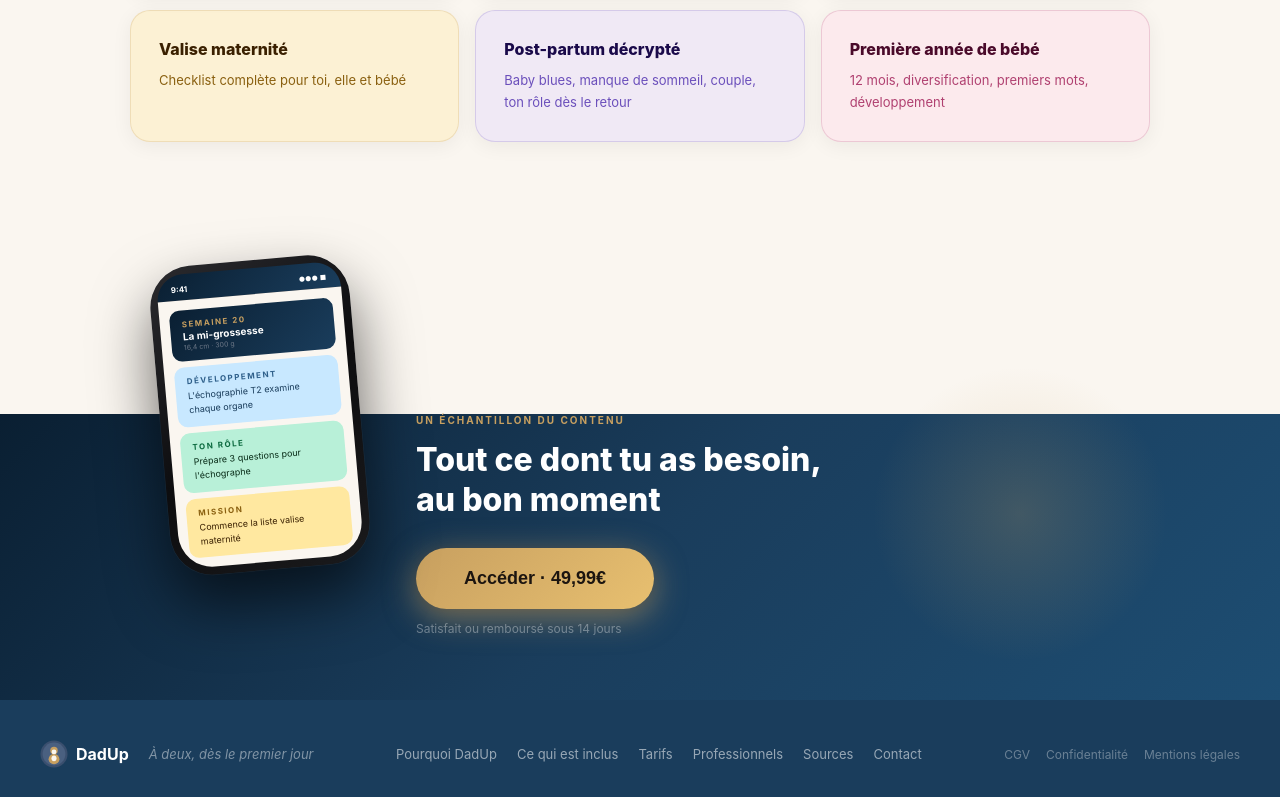
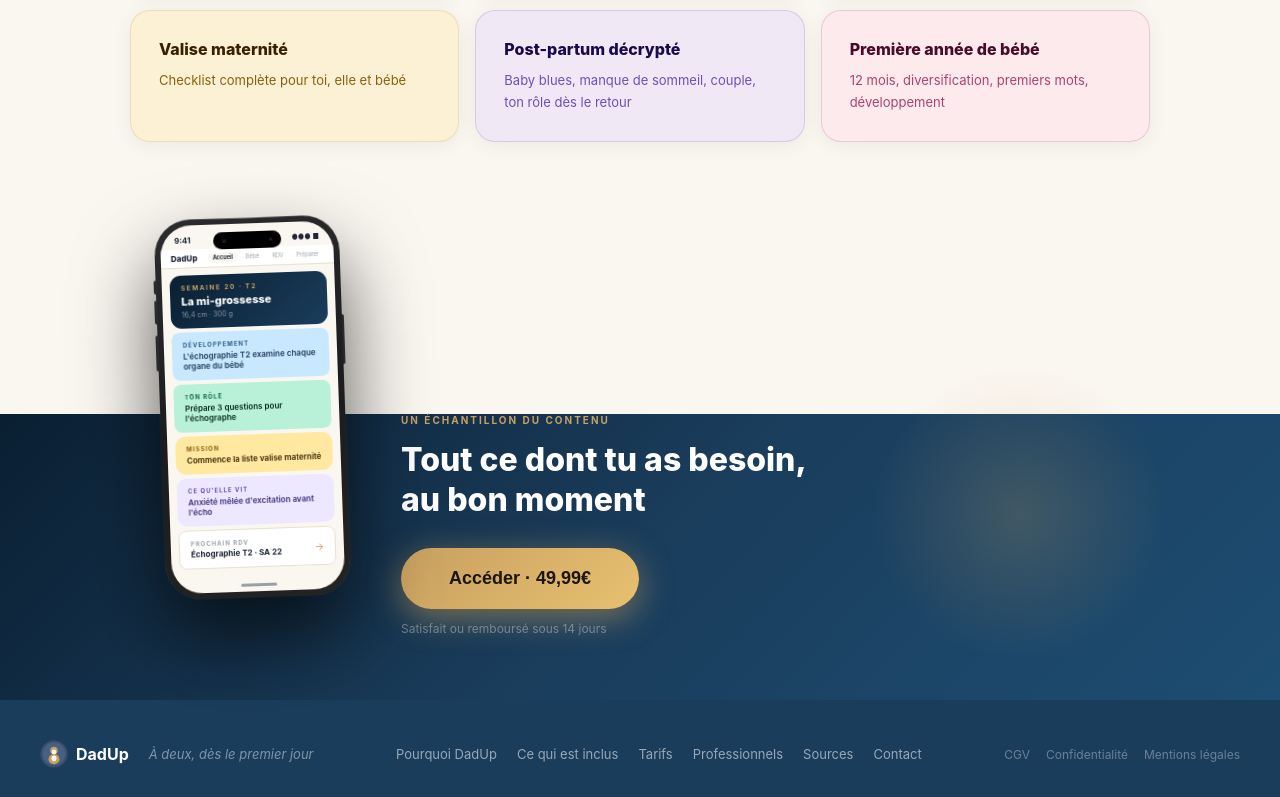
Before and after one commit to Julproject/dadup, a Next.js app: page /inclus in a window 1280 px wide. Shown: the part 633-1430 px from the top of the page. Built offline with nearby package versions, Linux system fonts and the light colour scheme.

Commit message:
Update page.tsx

```diff
--- a/app/inclus/page.tsx
+++ b/app/inclus/page.tsx
@@ -108,30 +108,67 @@ export default function InclusPage() {
           <div style={{position:'absolute', top:'-60px', right:'100px', width:'320px', height:'320px', borderRadius:'50%', background:'radial-gradient(circle,rgba(200,160,96,0.22) 0%,transparent 65%)', pointerEvents:'none'}}></div>
           <div style={{maxWidth:'960px', margin:'0 auto', display:'flex', alignItems:'center', gap:'56px', position:'relative', zIndex:1}}>
 
-            {/* iPhone mockup */}
-            <div style={{flexShrink:0, marginTop:'-220px', transform:'rotate(-5deg)', position:'relative', zIndex:2}}>
-              <div style={{background:'linear-gradient(145deg,#2a2a2e,#0d0d0f,#1a1a1c)', borderRadius:'42px', padding:'8px', width:'200px', boxShadow:'0 30px 60px rgba(0,0,0,0.6), 0 0 0 0.5px rgba(255,255,255,0.08)'}}>
-                <div style={{background:'linear-gradient(135deg,#0a1f32,#1A3D5C)', borderRadius:'36px 36px 0 0', padding:'10px 14px 6px', display:'flex', justifyContent:'space-between', alignItems:'center'}}>
-                  <span style={{color:'#fff', fontSize:'8px', fontWeight:700}}>9:41</span>
-                  <span style={{color:'#fff', fontSize:'7px'}}>●●● ■</span>
-                </div>
-                <div style={{background:C.cream, borderRadius:'0 0 34px 34px', overflow:'hidden', padding:'10px', display:'flex', flexDirection:'column' as const, gap:'6px'}}>
-                  <div style={{background:'linear-gradient(135deg,#0a1f32,#1A3D5C)', borderRadius:'10px', padding:'9px 12px'}}>
-                    <p style={{color:C.gold, fontSize:'8px', fontWeight:700, letterSpacing:'1.5px', textTransform:'uppercase' as const, margin:'0 0 1px'}}>Semaine 20</p>
-                    <p style={{color:'#fff', fontSize:'10px', fontWeight:700, margin:'0 0 1px'}}>La mi-grossesse</p>
-                    <p style={{fontSize:'7px', color:'#6a7585', margin:0}}>16,4 cm · 300 g</p>
+            {/* iPhone 17 mockup */}
+            <div style={{flexShrink:0, marginTop:'-220px', position:'relative', zIndex:2, animation:'float 4s ease-in-out infinite', transform:'rotate(-2deg)'}}>
+              <style>{`@keyframes float{0%,100%{transform:translateY(0) rotate(-2deg)}50%{transform:translateY(-8px) rotate(-2deg)}}`}</style>
+              <div style={{width:'185px', height:'380px', background:'linear-gradient(160deg,#2c2c2e 0%,#1c1c1e 50%,#232323 100%)', borderRadius:'36px', padding:'6px', boxShadow:'0 40px 80px rgba(0,0,0,0.65),0 0 0 0.5px rgba(255,255,255,0.08),inset 0 0.5px 0 rgba(255,255,255,0.18)', position:'relative'}}>
+                <div style={{position:'absolute', top:0, left:'20%', right:'20%', height:'0.5px', background:'linear-gradient(90deg,transparent,rgba(255,255,255,0.4),transparent)', borderRadius:'999px', zIndex:5}}></div>
+                <div style={{position:'absolute', right:'-2px', top:'100px', width:'2.5px', height:'50px', background:'#2a2a2e', borderRadius:'0 2px 2px 0'}}></div>
+                <div style={{position:'absolute', left:'-2px', top:'80px', width:'2.5px', height:'24px', background:'#2a2a2e', borderRadius:'2px 0 0 2px'}}></div>
+                <div style={{position:'absolute', left:'-2px', top:'115px', width:'2.5px', height:'36px', background:'#2a2a2e', borderRadius:'2px 0 0 2px'}}></div>
+                <div style={{position:'absolute', left:'-2px', top:'60px', width:'2.5px', height:'14px', background:'#2a2a2e', borderRadius:'2px 0 0 2px'}}></div>
+                <div style={{background:C.cream, borderRadius:'31px', height:'100%', overflow:'hidden', display:'flex', flexDirection:'column' as const}}>
+                  {/* Status bar */}
+                  <div style={{padding:'10px 14px 4px', display:'flex', justifyContent:'space-between', alignItems:'center', flexShrink:0, position:'relative'}}>
+                    <span style={{fontSize:'8px', fontWeight:700, color:C.dark}}>9:41</span>
+                    <div style={{position:'absolute', top:'8px', left:'50%', transform:'translateX(-50%)', background:'#000', width:'68px', height:'17px', borderRadius:'11px', zIndex:3, display:'flex', alignItems:'center', justifyContent:'space-between', padding:'0 9px'}}>
+                      <div style={{width:'4px', height:'4px', background:'#1c1c1e', borderRadius:'50%'}}></div>
+                      <div style={{width:'3px', height:'3px', background:'#222', borderRadius:'50%'}}></div>
+                    </div>
+                    <span style={{fontSize:'7px', color:C.dark}}>●●● ■</span>
                   </div>
-                  <div style={{background:'#C8E8FF', borderRadius:'10px', padding:'9px 12px'}}>
-                    <p style={{color:'#2E5F8A', fontSize:'8px', fontWeight:700, letterSpacing:'1.5px', textTransform:'uppercase' as const, margin:'0 0 3px'}}>Développement</p>
-                    <p style={{color:'#1A3D5C', fontSize:'9px', lineHeight:1.6, margin:0}}>L&apos;échographie T2 examine chaque organe</p>
+                  {/* Topbar app */}
+                  <div style={{background:'#fff', borderBottom:'0.5px solid #e8e0d0', padding:'4px 10px', display:'flex', justifyContent:'space-between', alignItems:'center', flexShrink:0}}>
+                    <span style={{fontSize:'8px', fontWeight:800, color:C.dark}}>DadUp</span>
+                    <div style={{display:'flex', gap:'3px'}}>
+                      {['Accueil','Bébé','RDV','Préparer'].map((t,i) => (
+                        <span key={i} style={{background:i===0?C.cream:'transparent', borderRadius:'5px', padding:'2px 5px', fontSize:'5.5px', color:i===0?C.dark:C.textLight, fontWeight:i===0?700:400}}>{t}</span>
+                      ))}
+                    </div>
                   </div>
-                  <div style={{background:'#B8F0D8', borderRadius:'10px', padding:'9px 12px'}}>
-                    <p style={{color:'#0D6B40', fontSize:'8px', fontWeight:700, letterSpacing:'1.5px', textTransform:'uppercase' as const, margin:'0 0 3px'}}>Ton rôle</p>
-                    <p style={{color:'#0A2E1A', fontSize:'9px', lineHeight:1.6, margin:0}}>Prépare 3 questions pour l&apos;échographe</p>
+                  {/* Contenu */}
+                  <div style={{padding:'7px 8px', display:'flex', flexDirection:'column' as const, gap:'4px', flex:1}}>
+                    <div style={{background:'linear-gradient(135deg,#0a1f32,#1A3D5C)', borderRadius:'11px', padding:'9px 11px', flexShrink:0}}>
+                      <p style={{color:C.gold, fontSize:'6.5px', fontWeight:700, letterSpacing:'1.5px', textTransform:'uppercase' as const, margin:'0 0 2px'}}>Semaine 20 · T2</p>
+                      <p style={{color:'#fff', fontSize:'11px', fontWeight:800, margin:'0 0 2px'}}>La mi-grossesse</p>
+                      <p style={{color:'rgba(255,255,255,0.5)', fontSize:'7px', margin:0}}>16,4 cm · 300 g</p>
+                    </div>
+                    <div style={{background:'#C8E8FF', borderRadius:'8px', padding:'9px 11px', flexShrink:0}}>
+                      <p style={{color:'#2E5F8A', fontSize:'6px', fontWeight:700, letterSpacing:'1px', textTransform:'uppercase' as const, margin:'0 0 3px'}}>Développement</p>
+                      <p style={{color:'#1A3D5C', fontSize:'8px', fontWeight:600, margin:0}}>L&apos;échographie T2 examine chaque organe du bébé</p>
+                    </div>
+                    <div style={{background:'#B8F0D8', borderRadius:'8px', padding:'9px 11px', flexShrink:0}}>
+                      <p style={{color:'#0D6B40', fontSize:'6px', fontWeight:700, letterSpacing:'1px', textTransform:'uppercase' as const, margin:'0 0 3px'}}>Ton rôle</p>
+                      <p style={{color:'#0A2E1A', fontSize:'8px', fontWeight:600, margin:0}}>Prépare 3 questions pour l&apos;échographe</p>
+                    </div>
+                    <div style={{background:'#FFE8A0', borderRadius:'10px', padding:'9px 11px', flexShrink:0}}>
+                      <p style={{color:'#8A6010', fontSize:'6px', fontWeight:700, letterSpacing:'1px', textTransform:'uppercase' as const, margin:'0 0 3px'}}>Mission</p>
+                      <p style={{color:'#3A2000', fontSize:'8px', fontWeight:600, margin:0}}>Commence la liste valise maternité</p>
+                    </div>
+                    <div style={{background:'#EDE8FF', borderRadius:'10px', padding:'9px 11px', flexShrink:0}}>
+                      <p style={{color:'#6B4FBB', fontSize:'6px', fontWeight:700, letterSpacing:'1px', textTransform:'uppercase' as const, margin:'0 0 3px'}}>Ce qu&apos;elle vit</p>
+                      <p style={{color:'#3D2E7A', fontSize:'8px', fontWeight:600, margin:0}}>Anxiété mêlée d&apos;excitation avant l&apos;écho</p>
+                    </div>
+                    <div style={{background:'#fff', borderRadius:'8px', padding:'9px 11px', border:'0.5px solid #e8e0d0', display:'flex', alignItems:'center', justifyContent:'space-between', flexShrink:0}}>
+                      <div>
+                        <p style={{color:C.textLight, fontSize:'6px', fontWeight:700, textTransform:'uppercase' as const, letterSpacing:'1px', margin:'0 0 2px'}}>Prochain RDV</p>
+                        <p style={{color:C.dark, fontSize:'8px', fontWeight:700, margin:0}}>Échographie T2 · SA 22</p>
+                      </div>
+                      <span style={{color:C.gold, fontSize:'10px'}}>→</span>
+                    </div>
                   </div>
-                  <div style={{background:'#FFE8A0', borderRadius:'10px', padding:'9px 12px'}}>
-                    <p style={{color:'#8A6010', fontSize:'8px', fontWeight:700, letterSpacing:'1.5px', textTransform:'uppercase' as const, margin:'0 0 3px'}}>Mission</p>
-                    <p style={{color:'#3A2000', fontSize:'9px', lineHeight:1.6, margin:0}}>Commence la liste valise maternité</p>
+                  <div style={{display:'flex', justifyContent:'center', padding:'5px 0', flexShrink:0}}>
+                    <div style={{background:'#9aa0a8', width:'36px', height:'3px', borderRadius:'3px'}}></div>
                   </div>
                 </div>
               </div>
```
